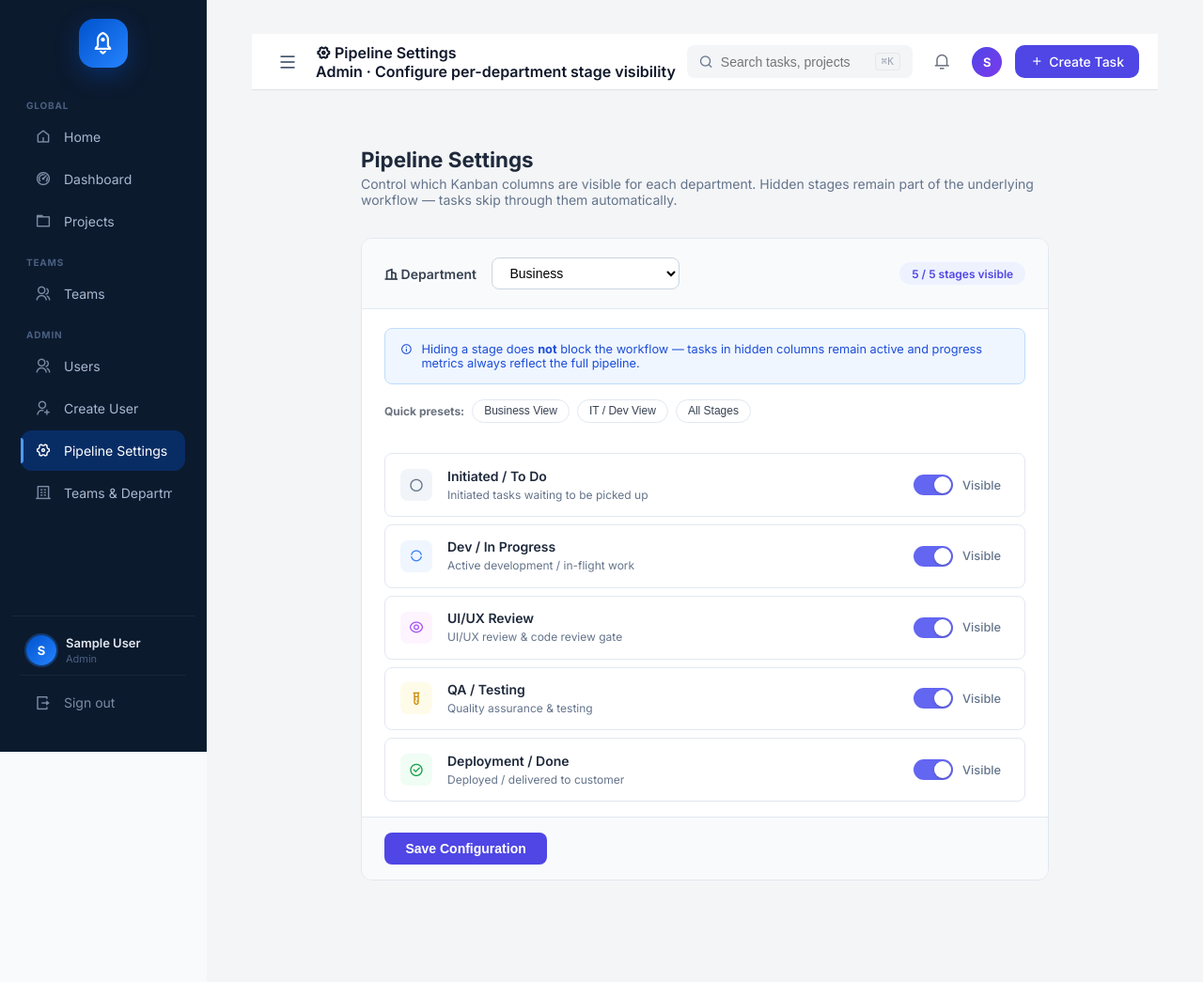
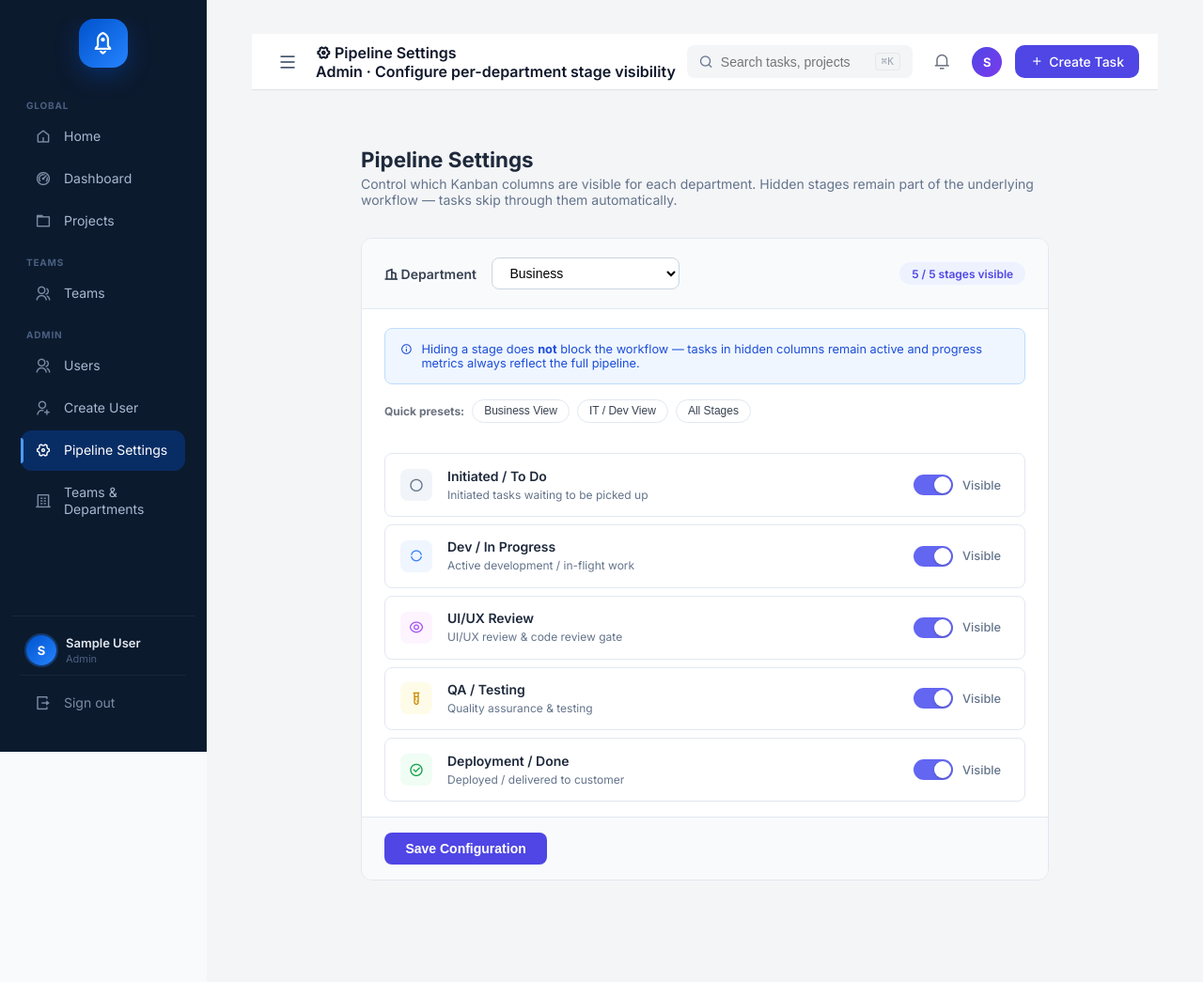
Before and after one commit to sindhu-coder-byte/task_forge, a Django app: page /manage/pipeline-settings/ in a window 1280 px wide. Shown: the whole page at 94% size. Run offline with Django 5.2, Linux system fonts and the light colour scheme; the visitor is signed in with stand-in values (Sample User, id 1); data comes from the database, SQL or seed files in the repository; data that the repository does not hold is empty; some libraries are stand-ins or nearby versions.

Commit message:
Make sidebar nav scrollable and show full label names when expanded
Co-Authored-By: Claude Sonnet 4.6 <noreply@anthropic.com>

```diff
--- a/core/static/core/css/shell.css
+++ b/core/static/core/css/shell.css
@@ -10,12 +10,34 @@
   box-shadow: none;
 }
 
+/* Sidebar-top fills remaining height so nav can scroll independently */
+.app--shell .sidebar--navy .sidebar-top {
+  flex: 1;
+  min-height: 0;
+  overflow: hidden;
+  display: flex;
+  flex-direction: column;
+}
+
 /* Nav has inner horizontal padding so hover bg sits inside the track */
 .app--shell .sidebar--navy nav {
   padding: 0 10px;
   display: flex;
   flex-direction: column;
   gap: 2px;
+  flex: 1;
+  min-height: 0;
+  overflow-y: auto;
+  overflow-x: hidden;
+  scrollbar-width: thin;
+  scrollbar-color: rgba(255, 255, 255, 0.12) transparent;
+}
+
+.app--shell .sidebar--navy nav::-webkit-scrollbar { width: 3px; }
+.app--shell .sidebar--navy nav::-webkit-scrollbar-track { background: transparent; }
+.app--shell .sidebar--navy nav::-webkit-scrollbar-thumb {
+  background: rgba(255, 255, 255, 0.12);
+  border-radius: 4px;
 }
 
 /* Section labels */
@@ -27,6 +49,18 @@
   color: #4a6080;
   padding: 14px 6px 4px;
   user-select: none;
+}
+
+/* Full nav label names visible — wrap instead of truncate when sidebar is expanded */
+.app--shell .sidebar--navy:not(.collapsed) nav a {
+  white-space: normal;
+  align-items: center;
+}
+
+.app--shell .sidebar--navy:not(.collapsed) nav a .nav-label {
+  white-space: normal;
+  max-width: none;
+  line-height: 1.3;
 }
 
 /* Base nav link colours in navy theme */
@@ -81,6 +115,7 @@
   display: flex;
   flex-direction: column;
   gap: 4px;
+  flex-shrink: 0;
 }
 
 /* User block */
```
